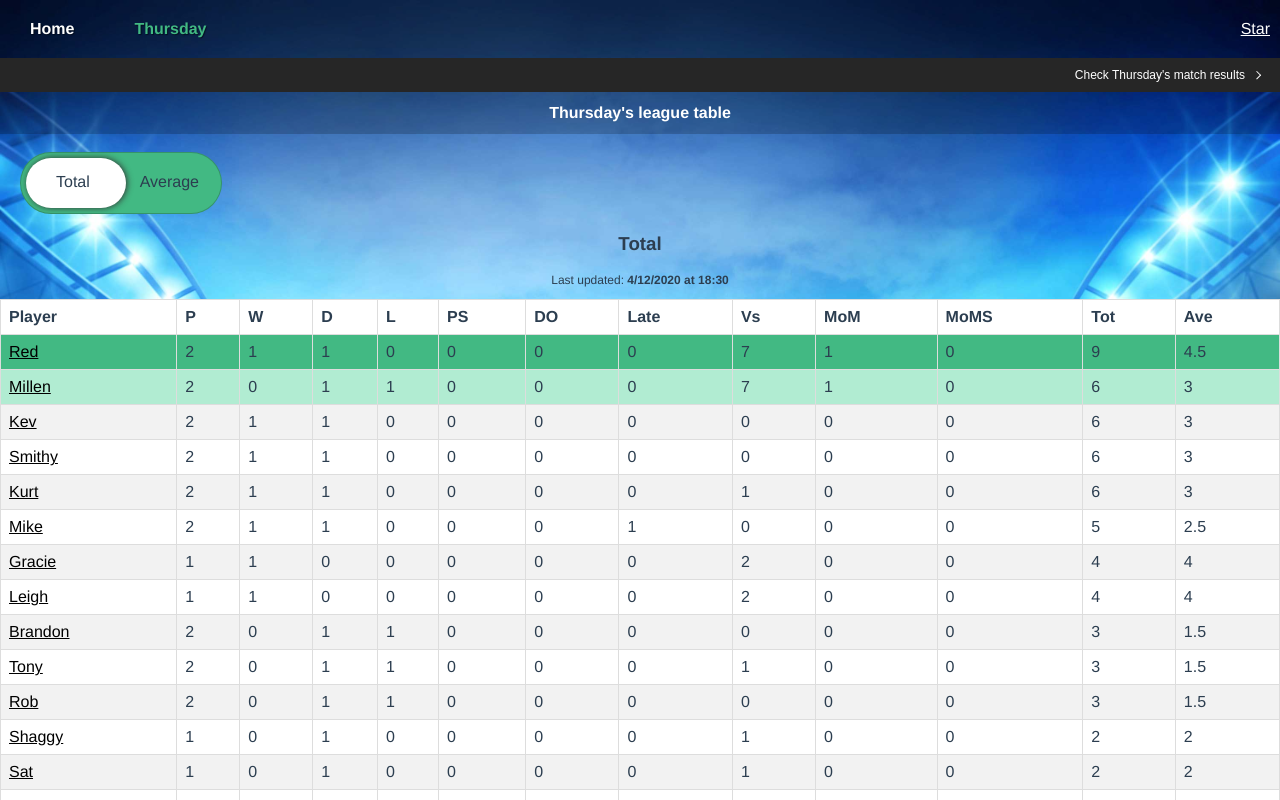
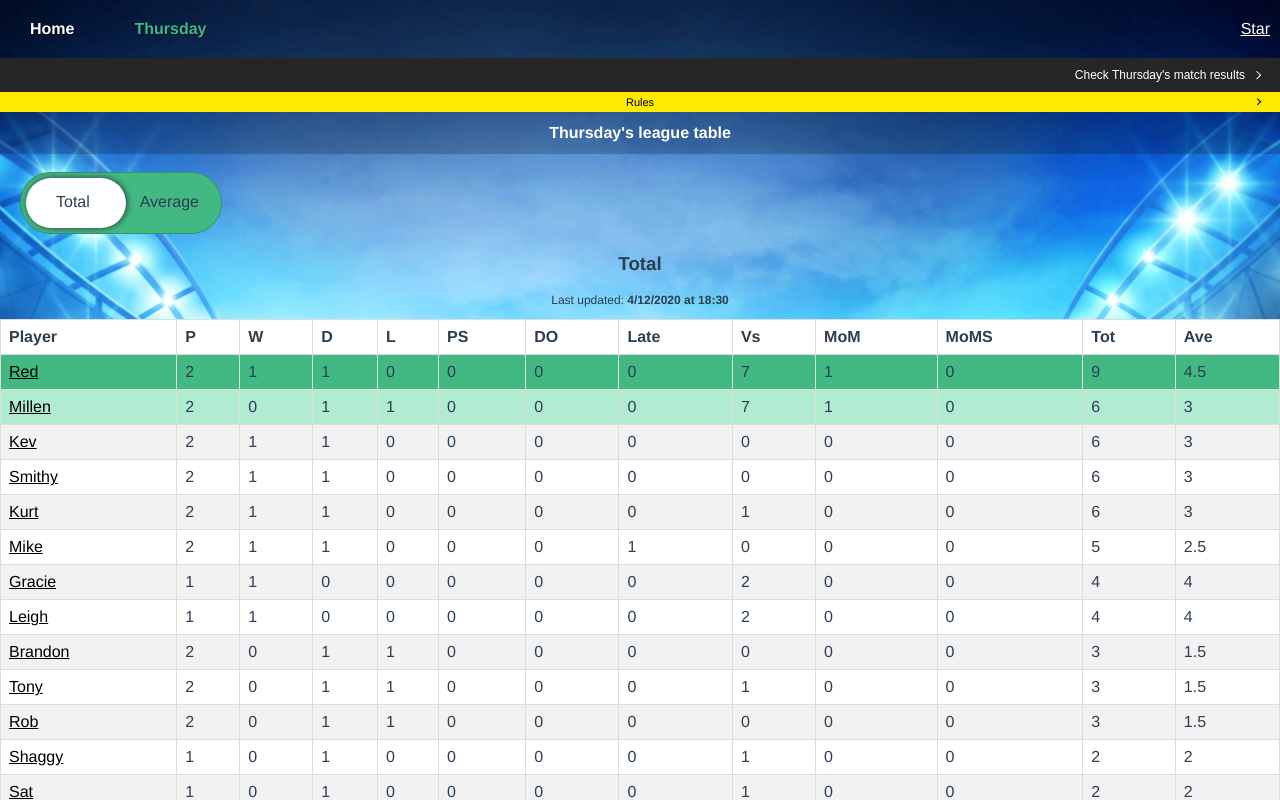
Before and after one commit to kevinrodrigues/football-league-standings, a Vue app: page /league-standings/thursday in a window 1280 px wide. Shown: the top 800 px of the page. Built offline with nearby package versions, Linux system fonts and the light colour scheme; what vue-js-modal would draw is missing.

Commit message:
VTF - Add rules.

```diff
--- a/src/router/index.js
+++ b/src/router/index.js
@@ -38,6 +38,14 @@ const routes = [
     component: () => import(/* webpackChunkName: "MomVotes" */ '../views/MomVotes.vue'),
   },
   {
+    path: '/thursday-rules/',
+    name: 'thursday-rules',
+    // route level code-splitting
+    // this generates a separate chunk (ThursdayRules.[hash].js) for this route
+    // which is lazy-loaded when the route is visited.
+    component: () => import(/* webpackChunkName: "MomVotes" */ '../views/ThursdayRules.vue'),
+  },
+  {
     path: '/*',
     component: FourOhFour,
   },
--- a/src/views/LeagueTable.vue
+++ b/src/views/LeagueTable.vue
@@ -4,6 +4,8 @@
       <button class="recent-results recent-results--dark animate-flicker" @click="showRecentGame">
         Check {{ getCurrentSelectedLeagueDay }} match results
       </button>
+
+      <router-link class="rules-link" :to="{ name: 'thursday-rules' }">Rules</router-link>
     </div>
 
     <h1 :class="[{ 'stickyHeader': !headerIsVisible }]">
@@ -405,7 +407,7 @@ export default {
 }
 
 .recent-results:before {
-   content: "";
+   content: '';
    display: inline-block;
    width: 0.4em;
    height: 0.4em;
@@ -554,4 +556,27 @@ export default {
   background-color: transparent;
   border: none;
 }
+
+.rules-link {
+  font-size: 11px;
+  position: relative;
+  padding: 4px;
+  display: block;
+  background-color: #fee903;
+  color: #000;
+  text-decoration: none;
+}
+
+.rules-link:before {
+  content: '';
+  display: inline-block;
+  width: 0.4em;
+  height: 0.4em;
+  border-top: 0.15em solid #000;
+  border-right: 0.15em solid #000;
+  position: absolute;
+  top: 50%;
+  right: 20px;
+  transform: translateY(-50%) rotate(45deg);
+}
 </style>
--- /dev/null
+++ b/src/views/ThursdayRules.vue
@@ -0,0 +1,94 @@
+<template>
+  <div>
+    <h1>Rules</h1>
+
+    <div class="c-rules-icon-wrapper">
+      <rules-icon class="c-rules-icon" />
+    </div>
+
+    <ul class="c-rules">
+      <li>1. Call in <strong>8:30pm Sundays</strong> - Send the word <strong>`in`</strong>
+        at 8:30pm. The first 14 will make the cut,
+        the rest will go on reserves. No calling `in` for anyone else unless agreed by admin.</li>
+      <li>2. Any form of deliberate HANDBALL will result in a
+        <strong>10 minute</strong> sin-bin.</li>
+      <li>3. Players can only call laces when their own team has the ball as
+        it can stop an advantage for the other team. If anyone is doing laces
+        at other time there is no need to stop, play should continue!</li>
+      <li>4. All players must submit their MOM votes to admin or to an appointment
+        person by <strong>11:59pm</strong>. If this hasn’t
+        happened then every player that hasn’t voted will receive -1 point (late).</li>
+      <li>5. The captains to decide on finishing time, if this does not get decided
+        (i.e forgotten to agree at the start) then the game will be played for 1.5 hours max.</li>
+      <li>6. Late - Minus 1 point if you're not on the pitch at <strong>9:01</strong> this
+        will also incur a fine of 0.5x the match fee.</li>
+      <li>7. Everyone to pay through the app. If the app is down then transfer to admin.
+        Deadline for payments is Tuesday <strong>8:30pm</strong>, anyone on the reserve
+        list can make a payment from 8:30pm if there's outstanding payments from the first
+        14 taking a spot.</li>
+      <li>8. No sliding or going to ground at all!</li>
+      <li>9. Fouls - To be called by the player that got fouled & no one else. If the foul
+        is in dispute then captains to decide on outcome. The game can be played on if
+        called by anyone else other than the person that was fouled.</li>
+      <li>10. No direct pass backs to the goalkeeper, the ball should be passed to
+        another team member or by the opposition before if can go back to the keeper.
+        Pass backs result in a pen.</li>
+      <li>11. Entering/touching the ball in the D area results in a pen to the opposite team.</li>
+      <li>12. No switching keepers if a pen is conceded, the keeper at the time must stay in.</li>
+      <li>13. No calling <strong>`leave it`</strong> <strong>`Mine`</strong> etc, you must
+        call out a name.</li>
+      <li>14. Deliberate fouls as a last man including handball or any type of obstruction to
+        the attacking team results in a <strong>2 min</strong> sin bin.</li>
+    </ul>
+  </div>
+</template>
+
+<script>
+import rulesIcon from '../assets/rules.svg';
+
+
+export default {
+  components: {
+    rulesIcon,
+  },
+};
+</script>
+
+<style>
+.c-rules {
+  background-color: rgba(255, 255, 255, 0.7);
+  padding: 40px;
+  list-style: none;
+  text-align: left;
+}
+
+.c-rules li {
+  margin-bottom: 10px;
+  padding: 20px 0;
+  border-bottom: 1px dashed #d2d2d2;
+}
+
+.c-rules-icon-wrapper {
+  position: relative;
+  overflow: hidden;
+  height: 120px;
+}
+
+.c-rules-icon {
+  animation: animateUpDown 1s ease none;
+  position: absolute;
+  bottom: 0;
+  left: 42%;
+  margin: 20px auto 0;
+  width: 100px;
+}
+
+@keyframes animateUpDown {
+  0%, 100% {
+    bottom: 0;
+  }
+  50% {
+    bottom: -120px;
+  }
+}
+</style>
```
Also changed, not shown: src/assets/rules.svg (added).
